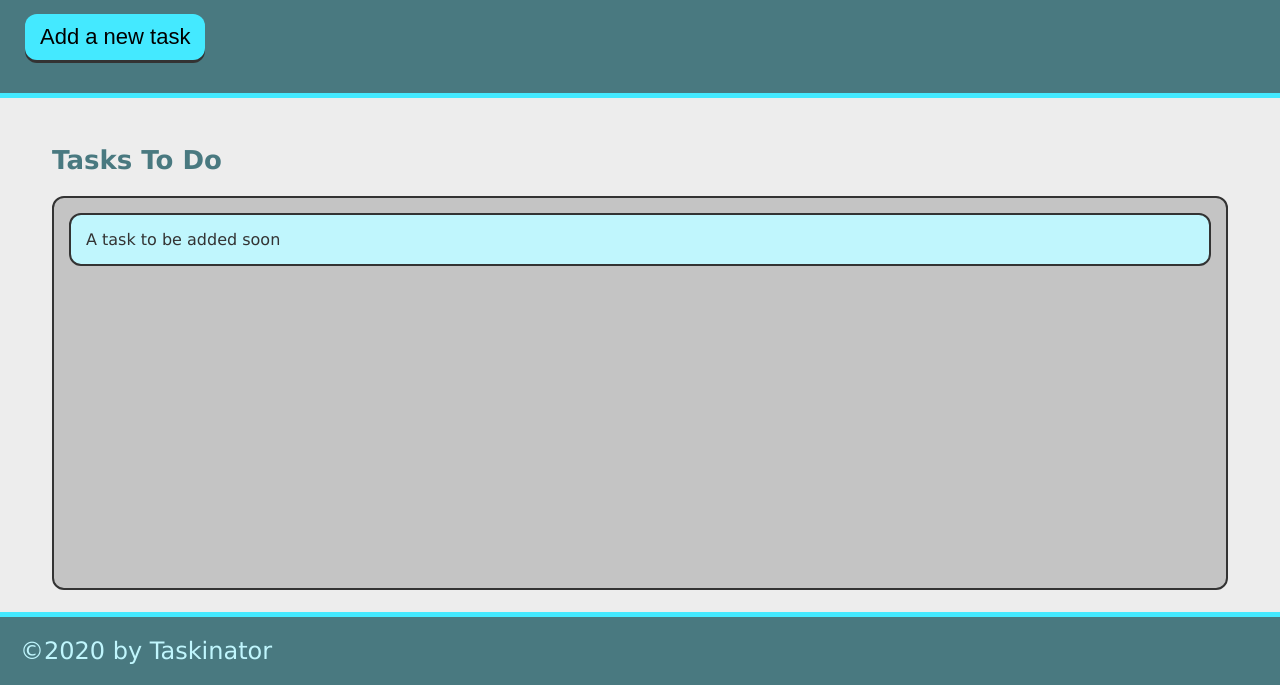
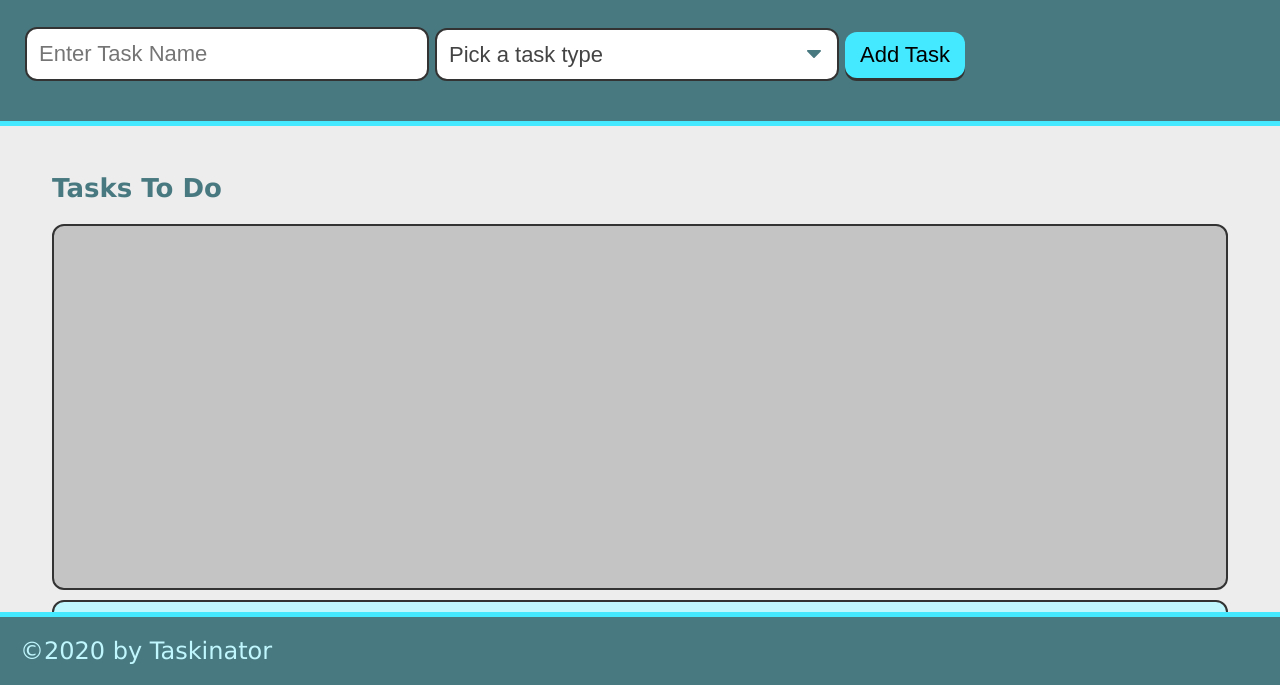
Before and after one commit to Mohlenkamp/taskinator, a plain HTML site: page index.html in a window 1280 px wide. Shown: the part 115-800 px from the top of the page. Drawn offline with Linux system fonts and the light colour scheme.

Commit message:
Added new dropdown stuff

```diff
--- a/index.html
+++ b/index.html
@@ -1,5 +1,6 @@
 <!DOCTYPE html>
 <html lang="en">
+
 <head>
     <meta charset="UTF-8">
     <meta http-equiv="X-UA-Compatible" content="IE=edge">
@@ -7,17 +8,33 @@
     <link rel="stylesheet" href="./assets/css/style.css">
     <title>Document</title>
 </head>
+
 <body>
     <header>
         <h1 class="page-title">Taskinator</h1>
         <p>Click on the button below to add a new task</p>
-        <button class="btn" id="save-task">Add a new task</button>
+        <form id="task-form">
+            <div class="form-group">
+              <input type="text" name="task-name" class="text-input" placeholder="Enter Task Name" />
+            </div>
+            <div class="form-group">
+              <select name="task-type" class="select-dropdown">
+                <option value="" disabled selected>Pick a task type</option>
+                <option value="Print">Print</option>
+                <option value="Web">Web</option>
+                <option value="Mobile">Mobile</option>
+              </select>
+            </div>
+            <div class="form-group">
+              <button class="btn" id="save-task" type="submit">Add Task</button>
+            </div>
+          </form>
     </header>
     <main class="page-content">
         <section class="task-list-wrapper">
             <h2 class="list-title">Tasks To Do</h2>
-            <ul class="task-list">
-                <li class="task-item">A task to be added soon</li>
+            <ul class="task-list" id="tasks-to-do"></ul>
+            <li class="task-item">A task to be added soon</li>
             </ul>
         </section>
     </main>
@@ -27,4 +44,5 @@
 
     <script src="./assets/js/script.js"></script>
 </body>
+
 </html>
```
